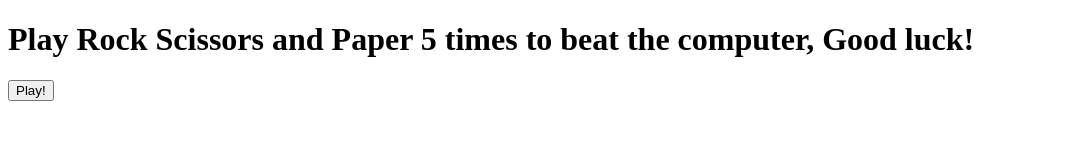
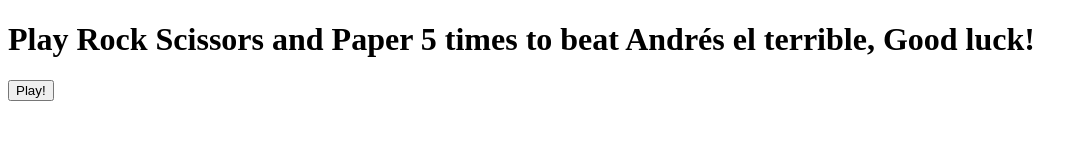
Before and after one commit to Dondesconton/rock-paper-scissors, a plain HTML site: page index.html in a window 1280 px wide. Shown: the whole page, without its empty margins (0-1087 px from the left). Drawn offline with Linux system fonts and the light colour scheme.

Commit message:
andres el terrible

```diff
--- a/index.html
+++ b/index.html
@@ -7,7 +7,7 @@
 </head>
 
 <body>
-  <h1>Play Rock Scissors and Paper 5 times to beat the computer, Good luck!</h1>
+  <h1>Play Rock Scissors and Paper 5 times to beat Andrés el terrible, Good luck!</h1>
   <button onclick="game()" style="align-items: center;">Play!</button>
 
   <script>
```
